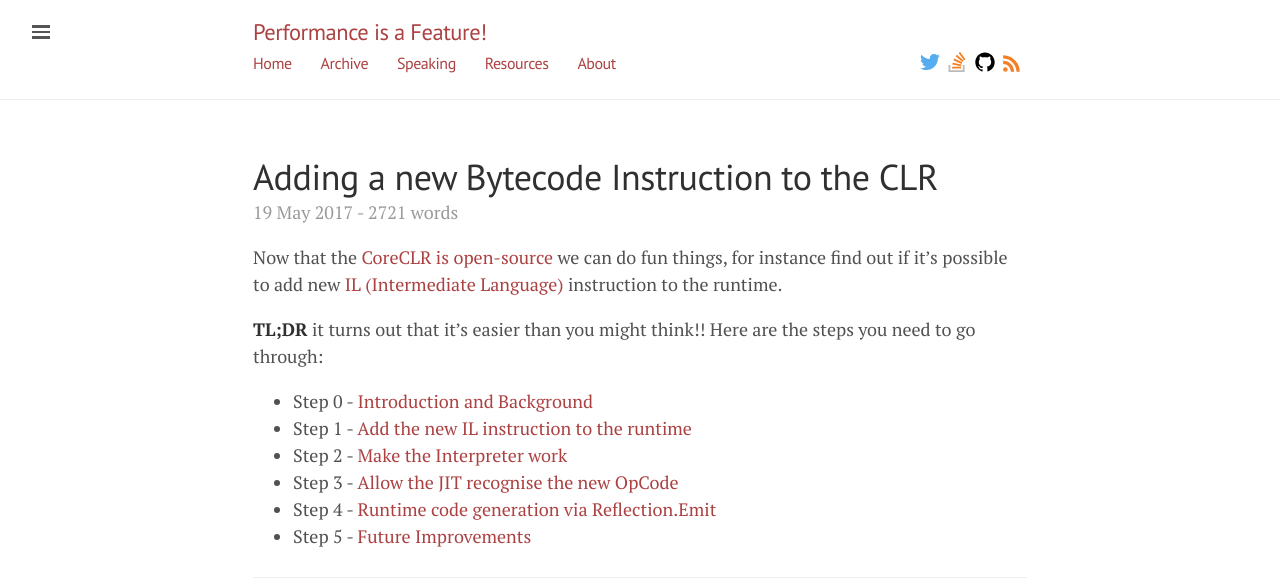
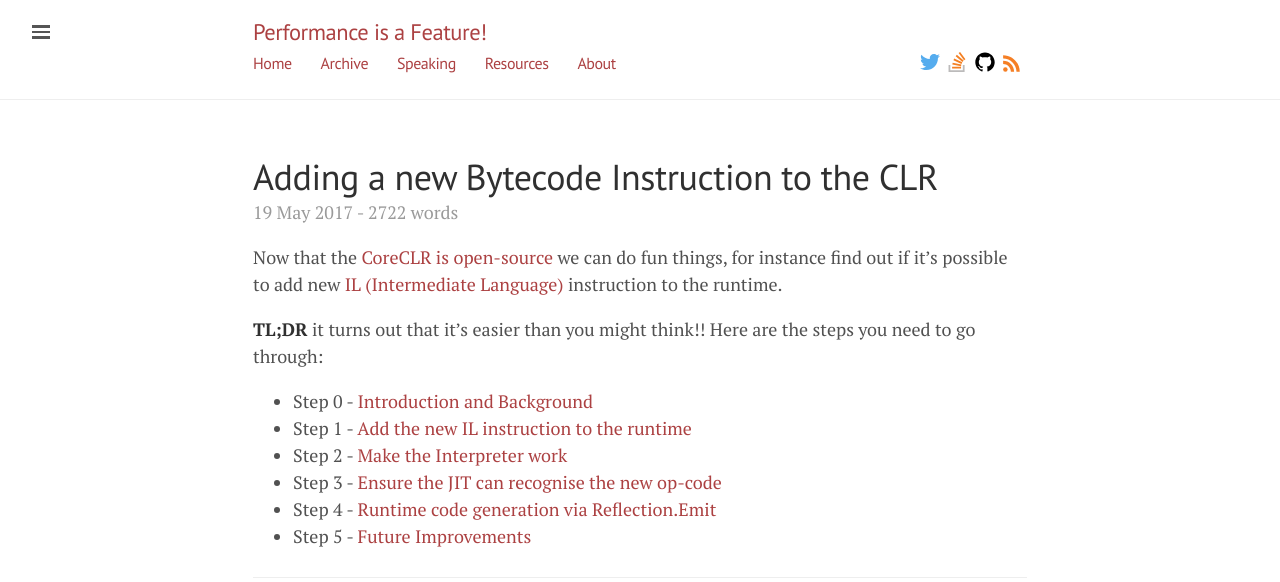
Before and after one commit to mattwarren/mattwarren.github.io, a Jekyll site: the page built from _posts/2017-05-19-Adding-a-new-Bytecode-Instruction-to-the-CLR.md, in a window 1280 px wide and 900 px high. Shown: the top 582 px of the window. Built offline with Jekyll 4.4.1, drawn with Linux system fonts in a browser that asks for light colours; nearby versions of some CDN libraries; comment, search, counter and statistics services are not loaded.

Commit message:
small update

```diff
--- a/_posts/2017-05-19-Adding-a-new-Bytecode-Instruction-to-the-CLR.md
+++ b/_posts/2017-05-19-Adding-a-new-Bytecode-Instruction-to-the-CLR.md
@@ -12,7 +12,7 @@ Now that the [CoreCLR is open-source](https://blogs.msdn.microsoft.com/dotnet/20
 - Step 0 - [Introduction and Background](#step-0)
 - Step 1 - [Add the new IL instruction to the runtime](#step-1)
 - Step 2 - [Make the Interpreter work](#step-2)
-- Step 3 - [Allow the JIT recognise the new OpCode](#step-3)
+- Step 3 - [Ensure the JIT can recognise the new op-code](#step-3)
 - Step 4 - [Runtime code generation via Reflection.Emit](#step-4)
 - Step 5 - [Future Improvements](#step-5)
 
```
